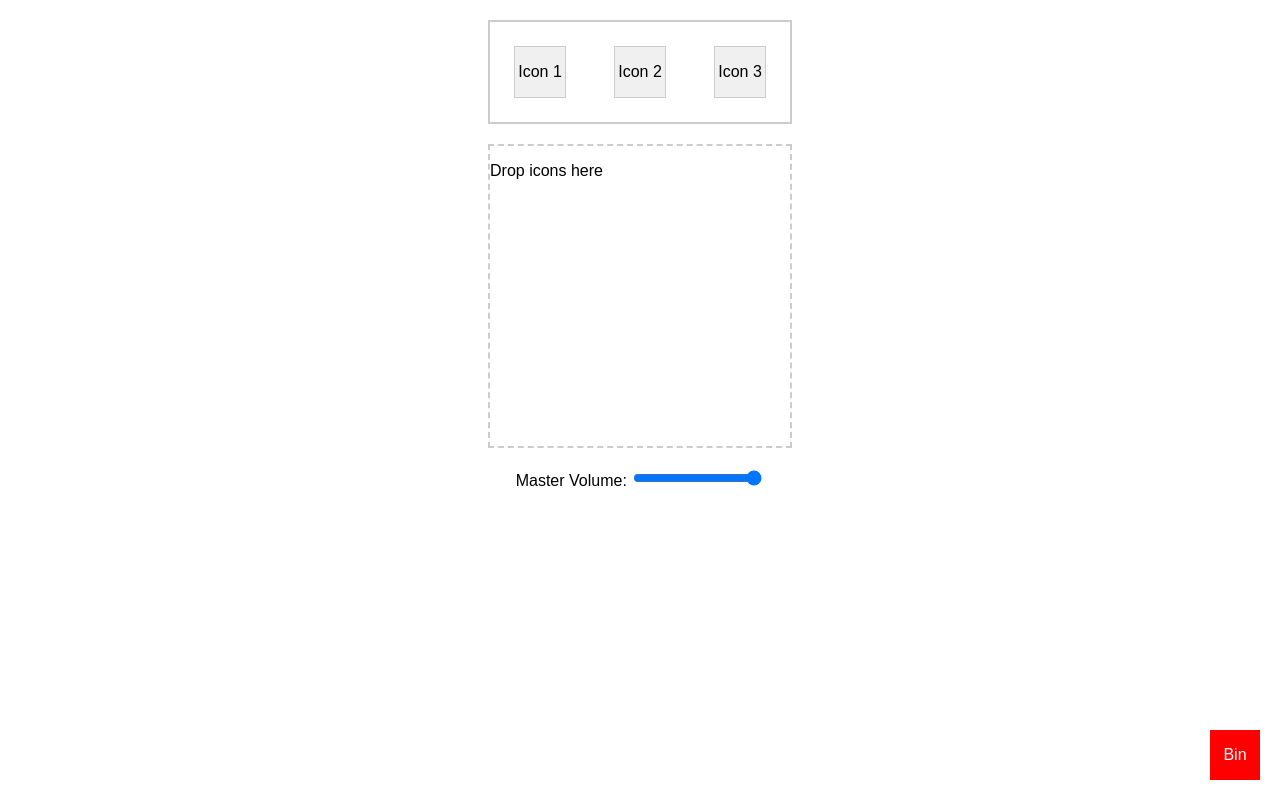
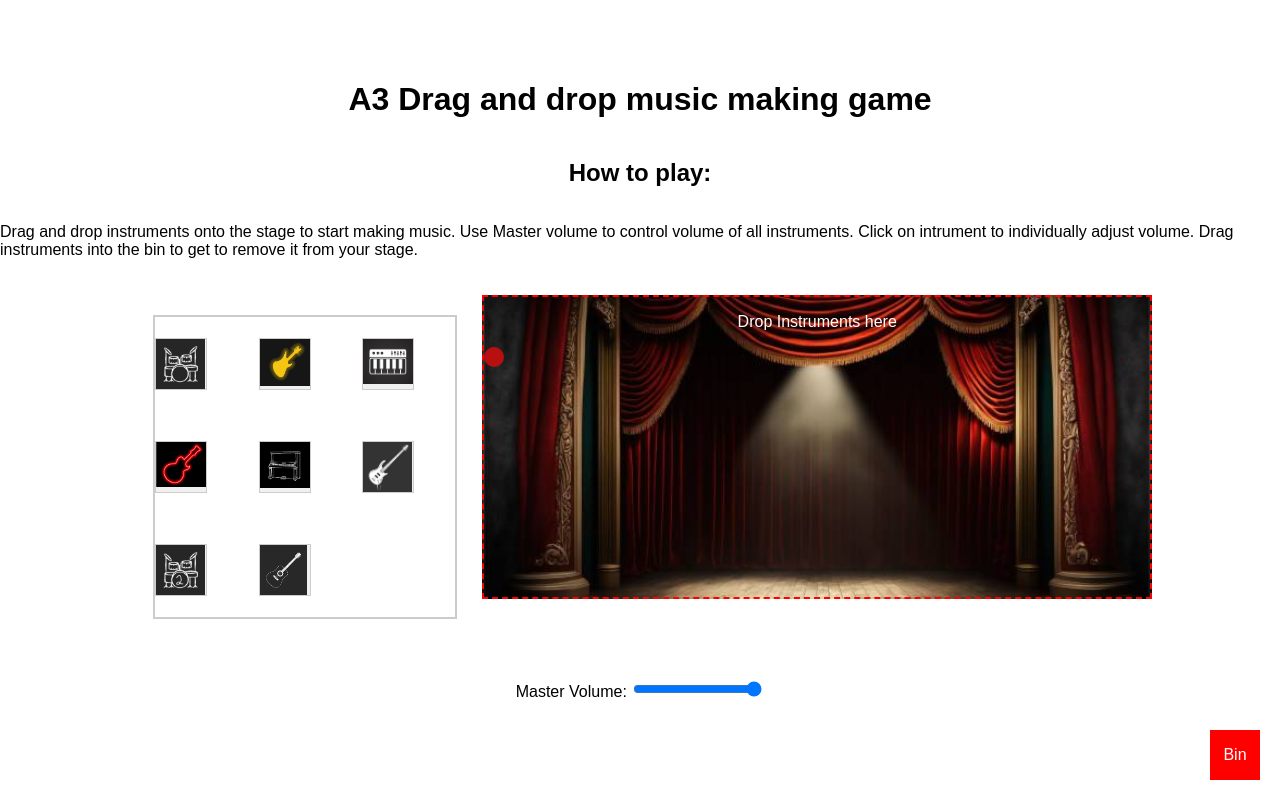
Before and after one commit to RyanZib/RyanZib.github.io, a plain HTML site: page Assignment3/index.html in a window 1280 px wide. Drawn offline with Linux system fonts and the light colour scheme; files that its build step writes are made by us from their sources.

Commit message:
A3 mostly done

```diff
--- a/Assignment3/index.html
+++ b/Assignment3/index.html
@@ -7,20 +7,39 @@
   <script src="script.js" defer=""></script>
 </head>
 <body>
-<div id="iconZone">
-    <div class="icon" draggable="true" data-sound="Drums.wav" id="icon1">Icon 1</div>
-    <div class="icon" draggable="true" data-sound="Bass.wav" id="icon2">Icon 2</div>
-    <div class="icon" draggable="true" data-sound="synth.wav" id="icon3">Icon 3</div>
+  <h1>
+    A3 Drag and drop music making game
+  </h1>
+  <H2>
+    How to play:
+  </H2>
+  <p>
+    Drag and drop instruments onto the stage to start making music. Use Master volume to
+    control volume of all instruments. Click on intrument to individually adjust volume.
+    Drag instruments into the bin to get to remove it from your stage.
+  </p>
+  <div class="container">
+    <div id="iconZone">
+      <div class="icon" draggable="true" data-sound="Drums.wav" id="icon1"> <img src="Drumkit.png"></div>
+      <div class="icon" draggable="true" data-sound="Bass.wav" id="icon2"> <img src="bass.png"></div>
+      <div class="icon" draggable="true" data-sound="synth.wav" id="icon3"> <img src="synth.png"></div>
+      <div class="icon" draggable="true" data-sound="Disg.wav" id="icon4"> <img src="Guitarheavy.png"></div>
+      <div class="icon" draggable="true" data-sound="Piano.wav" id="icon5"> <img src="piano.png"></div>
+      <div class="icon" draggable="true" data-sound="Plucky.wav" id="icon6"> <img src="pluckbass.png"></div>
+      <div class="icon" draggable="true" data-sound="Drums2.wav" id="icon7"> <img src="Drumkit2.png"></div>
+      <div class="icon" draggable="true" data-sound="Sadg.wav" id="icon8"> <img src="Acgui.png"></div>
+    </div>
+    <div id="dropArea">
+        <p>Drop Instruments here </p> <div id="bpmIndicator"></div>
+    </div>
+
 </div>
-<div id="dropArea">
-    <p>Drop icons here</p>
+<div id="volumeControls">
+    <label for="masterVolume">Master Volume: </label>
+    <input type="range" id="masterVolume" min="0" max="1" step="0.01" value="1">
+    <div id="instrumentVolume"></div>
+    <div id="bin">Bin</div>
 </div>
-<div id="controls">
-  <label for="masterVolume">Master Volume:</label>
-  <input type="range" id="masterVolume" min="0" max="1" step="0.01" value="1">
-</div>
-<div id="instrumentVolume"></div>
-<div id="bin">Bin</div>
 
 
 
--- a/Assignment3/script.js
+++ b/Assignment3/script.js
@@ -4,6 +4,8 @@ const masterVolumeControl = document.getElementById('masterVolume');
 const instrumentVolumeContainer = document.getElementById('instrumentVolume');
 let sounds = [];
 let syncTime = 0;
+let loopDuration = 0;
+let isPlaying = false;
 
 // Store initial positions
 const initialPositions = {};
@@ -16,9 +18,8 @@ document.querySelectorAll('.icon').forEach(icon => {
         parent: icon.parentElement
     };
 
-    icon.setAttribute('data-text', icon.textContent);
     icon.addEventListener('dragstart', (event) => {
-        event.dataTransfer.setData('text', event.target.textContent);
+        event.dataTransfer.setData('text', event.target.getAttribute('data-sound'));
     });
 
     icon.addEventListener('click', () => {
@@ -33,7 +34,7 @@ dropArea.addEventListener('dragover', (event) => {
 dropArea.addEventListener('drop', (event) => {
     event.preventDefault();
     const data = event.dataTransfer.getData('text');
-    const draggedElement = document.querySelector(`.icon[data-text='${data}']`);
+    const draggedElement = document.querySelector(`.icon[data-sound='${data}']`);
     const soundFile = draggedElement.getAttribute('data-sound');
 
     // Calculate position within the drop area
@@ -46,7 +47,11 @@ dropArea.addEventListener('drop', (event) => {
 
     console.log(`Dropped: ${data} at X: ${draggedElement.style.left}, Y: ${draggedElement.style.top}`);
 
-    playSound(soundFile, draggedElement);
+    // Check if the sound is already playing
+    const existingSound = sounds.find(({ element }) => element === draggedElement);
+    if (!existingSound) {
+        playSound(soundFile, draggedElement);
+    }
 });
 
 bin.addEventListener('dragover', (event) => {
@@ -56,7 +61,7 @@ bin.addEventListener('dragover', (event) => {
 bin.addEventListener('drop', (event) => {
     event.preventDefault();
     const data = event.dataTransfer.getData('text');
-    const draggedElement = document.querySelector(`.icon[data-text='${data}']`);
+    const draggedElement = document.querySelector(`.icon[data-sound='${data}']`);
     stopSound(draggedElement);
 
     // Reset the element to its initial position
@@ -70,8 +75,9 @@ bin.addEventListener('drop', (event) => {
 });
 
 masterVolumeControl.addEventListener('input', () => {
+    const masterVolume = masterVolumeControl.value;
     sounds.forEach(({ audio }) => {
-        audio.volume = masterVolumeControl.value;
+        audio.volume = masterVolume;
     });
 });
 
@@ -90,18 +96,9 @@ function playSound(soundFile, element) {
     label.textContent = 'Instrument Volume: ';
     label.appendChild(volumeControl);
 
-    instrumentVolumeContainer.innerHTML = '';
-    instrumentVolumeContainer.appendChild(label);
-
     sounds.push({ audio, element, volumeControl });
 
-    if (sounds.length === 1) {
-        audio.play();
-        syncTime = audio.currentTime;
-    } else {
-        audio.currentTime = syncTime;
-        audio.play();
-    }
+    audio.play();
 
     volumeControl.addEventListener('input', () => {
         audio.volume = volumeControl.value;
@@ -112,6 +109,8 @@ function playSound(soundFile, element) {
         instrumentVolumeContainer.innerHTML = '';
         hideInstrumentVolume();
     });
+
+    showInstrumentVolume(element); // Ensure the volume control is displayed when the sound starts playing
 }
 
 function stopSound(element) {
@@ -128,13 +127,19 @@ function stopSound(element) {
 function showInstrumentVolume(icon) {
     const soundObject = sounds.find(({ element }) => element === icon);
     if (soundObject) {
+        instrumentVolumeContainer.innerHTML = '';
         const volumeControl = soundObject.volumeControl.cloneNode(true);
         const label = document.createElement('label');
         label.textContent = 'Instrument Volume: ';
         label.appendChild(volumeControl);
 
-        instrumentVolumeContainer.innerHTML = '';
         instrumentVolumeContainer.appendChild(label);
+
+        volumeControl.addEventListener('input', () => {
+            soundObject.audio.volume = volumeControl.value;
+        });
+    } else {
+        console.log(`No sound object found for ${icon.id}`);
     }
 }
 
--- a/Assignment3/style.css
+++ b/Assignment3/style.css
@@ -1,5 +1,11 @@
 body {
     font-family: Arial, sans-serif;
+    display: flex;
+    flex-direction: column;
+    align-items: center;
+    justify-content: center;
+    height: 100vh;
+    margin: 0;
 }
 
 #controls {
@@ -7,23 +13,48 @@ body {
     margin: 20px;
 }
 
+#instrumentVolume {
+    text-align: center;
+    margin: 20px;
+}
+
+.container {
+    display: flex;
+    justify-content: space-between;
+    width: 80%;
+    margin: 20px auto;
+}
+
 #iconZone {
-    width: 300px;
-    height: 100px;
+    width: 30%;
+    height: 300px;
     border: 2px solid #ccc;
     display: flex;
+    flex-direction: column;
     align-items: center;
     justify-content: space-around;
+    position: relative;
+    width: 300px;
+    display: grid;
+    grid-template-columns: repeat(3, 1fr);
+    gap: 10px;
     margin: 20px auto;
-    position: relative;
 }
 
 #dropArea {
-    width: 300px;
+    width: 65%;
     height: 300px;
-    border: 2px dashed #ccc;
+    border: 2px dashed #ff0000;
     position: relative;
-    margin: 20px auto;
+    background-image: url('Stage.jpg');
+    background-size: cover;
+    background-position: center;
+}
+
+#dropArea p {
+    color: white;
+    font-size: 16px;
+    text-align: center;
 }
 
 .icon {
@@ -37,6 +68,14 @@ body {
     position: relative;
 }
 
+
+.icon img {
+    max-width: 100%;
+    max-height: 100%;
+    display: block;
+    pointer-events: none;
+}
+
 #bin {
     width: 50px;
     height: 50px;
@@ -48,3 +87,33 @@ body {
     bottom: 20px;
     right: 20px;
 }
+
+#volumeControls {
+    width: 80%;
+    margin: 20px auto;
+    text-align: center;
+}
+#bpmIndicator {
+    width: 20px;
+    height: 20px;
+    background-color: #b81010;
+    margin-top: 10px;
+    border-radius: 50%;
+    animation: pulse 0.5s infinite;
+
+}
+
+@keyframes pulse {
+    0% {
+        transform: scale(1);
+        opacity: 1;
+    }
+    50% {
+        transform: scale(1.5);
+        opacity: 0.7;
+    }
+    100% {
+        transform: scale(1);
+        opacity: 1;
+    }
+}
```
Also changed, not shown: Assignment3/Acgui.png (added), Assignment3/Drumkit.png (added), Assignment3/Drumkit2.png (added), Assignment3/Guitarheavy.png (added), Assignment3/Stage.jpg (added), Assignment3/bass.png (added), Assignment3/piano.png (added), Assignment3/pluckbass.png (added), Assignment3/synth.png (added), 5 other files.
